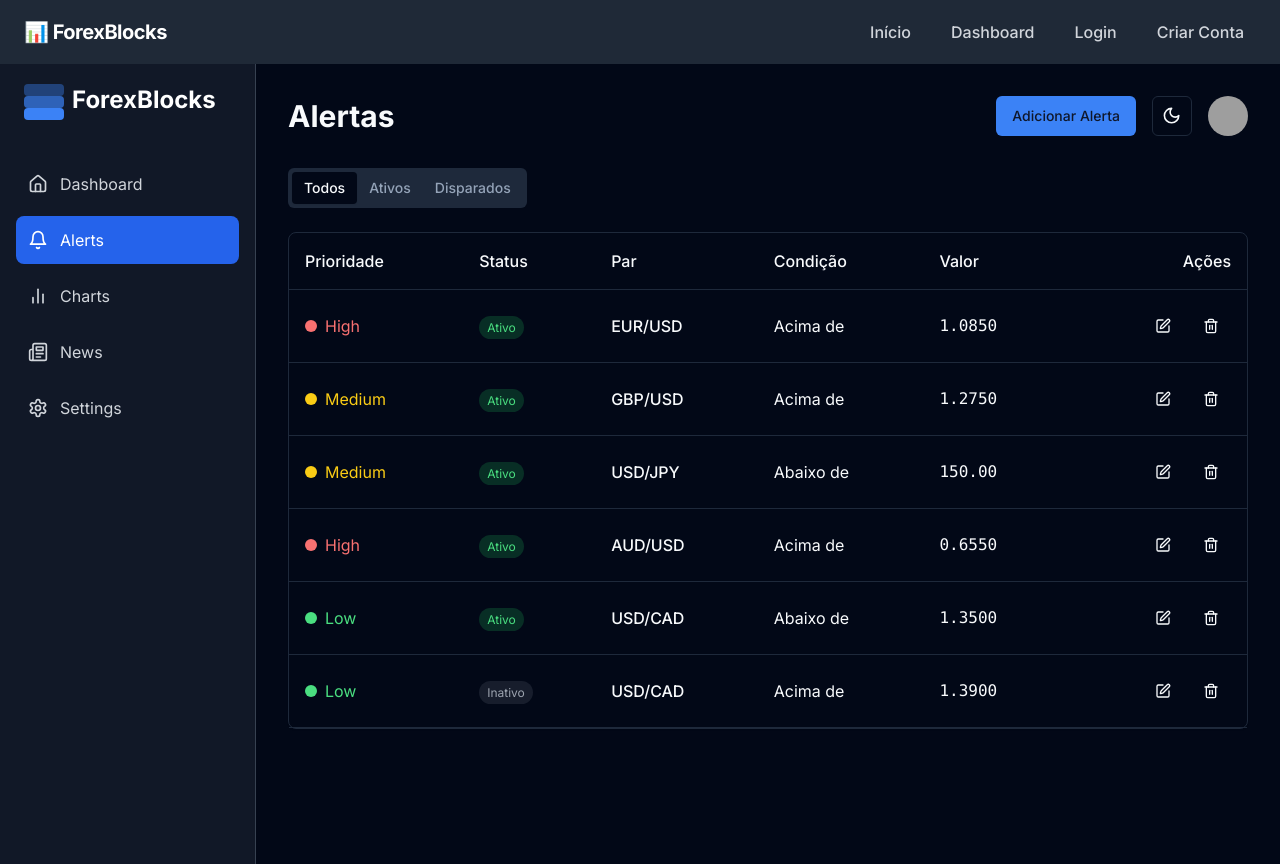
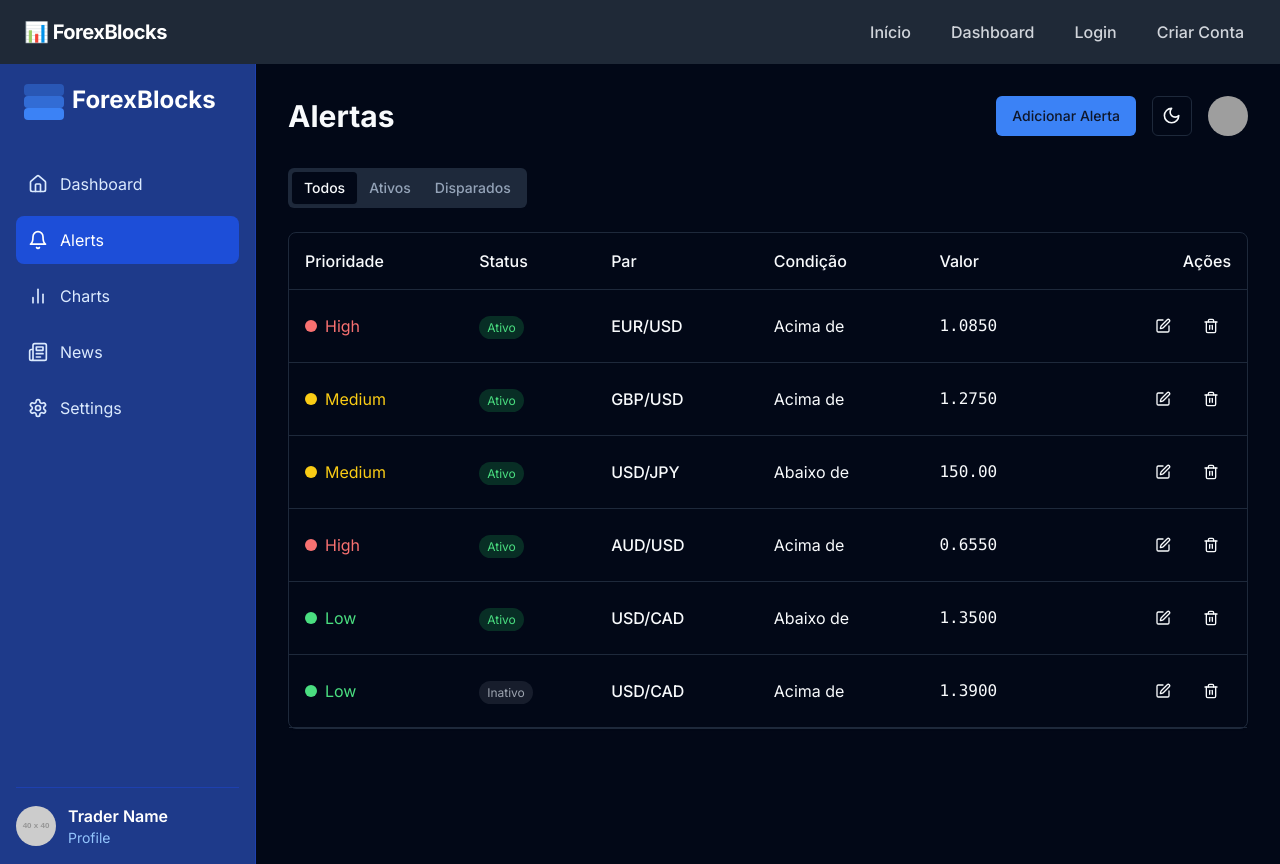
Before and after one commit to TulioBuarque/meusite-nextjs, a Next.js app: page /alerts in a window 1280 px wide. Built offline with nearby package versions, Linux system fonts and the light colour scheme; grey boxes are pictures that could not be loaded.

Commit message:
Update sidebar.tsx

```diff
--- a/src/components/sidebar.tsx
+++ b/src/components/sidebar.tsx
@@ -1,8 +1,9 @@
-"use client";
+'use client';
 
 import Link from 'next/link';
 import { usePathname } from 'next/navigation';
 import { Home, Bell, Settings, BarChart2, Newspaper } from 'lucide-react';
+import Image from 'next/image';
 
 const Sidebar = () => {
   const pathname = usePathname();
@@ -10,13 +11,13 @@ const Sidebar = () => {
   const navItems = [
     { href: '/dashboard', label: 'Dashboard', icon: Home },
     { href: '/alerts', label: 'Alerts', icon: Bell },
-    { href: '/charts', label: 'Charts', icon: BarChart2 }, // Added Charts based on mockup
-    { href: '/news', label: 'News', icon: Newspaper }, // Added News based on mockup
+    { href: '/charts', label: 'Charts', icon: BarChart2 },
+    { href: '/news', label: 'News', icon: Newspaper },
     { href: '/settings', label: 'Settings', icon: Settings },
   ];
 
   return (
-    <aside className="w-64 bg-gray-900 text-gray-300 flex flex-col h-screen p-4 border-r border-gray-700">
+    <aside className="w-64 bg-blue-900 text-blue-100 flex flex-col h-screen p-4 border-r border-blue-800">
       <div className="flex items-center mb-10 px-2">
         <div className="mr-2">
           <div className="w-10 h-10 relative">
@@ -27,6 +28,7 @@ const Sidebar = () => {
         </div>
         <h1 className="text-2xl font-bold text-white">ForexBlocks</h1>
       </div>
+
       <nav className="flex-grow">
         <ul>
           {navItems.map((item) => {
@@ -35,7 +37,11 @@ const Sidebar = () => {
               <li key={item.href} className="mb-2">
                 <Link
                   href={item.href}
-                  className={`flex items-center px-3 py-3 rounded-lg transition-colors duration-200 ${isActive ? 'bg-blue-600 text-white' : 'hover:bg-gray-700 hover:text-white'}`}
+                  className={`flex items-center px-3 py-3 rounded-lg transition-colors duration-200 ${
+                    isActive
+                      ? 'bg-blue-700 text-white'
+                      : 'hover:bg-blue-800 hover:text-white'
+                  }`}
                 >
                   <item.icon className="w-5 h-5 mr-3" />
                   {item.label}
@@ -45,7 +51,21 @@ const Sidebar = () => {
           })}
         </ul>
       </nav>
-      {/* User profile section can be added here later */}
+
+      {/* Trader Profile at Bottom */}
+      <div className="flex items-center mt-auto pt-4 border-t border-blue-800">
+        <Image
+          src="https://via.placeholder.com/40"
+          alt="Trader Profile"
+          width={40}
+          height={40}
+          className="rounded-full"
+        />
+        <div className="ml-3">
+          <div className="font-semibold text-white">Trader Name</div>
+          <div className="text-sm text-blue-300">Profile</div>
+        </div>
+      </div>
     </aside>
   );
 };
```
Lines whose indentation alone changed are shown as unchanged.
